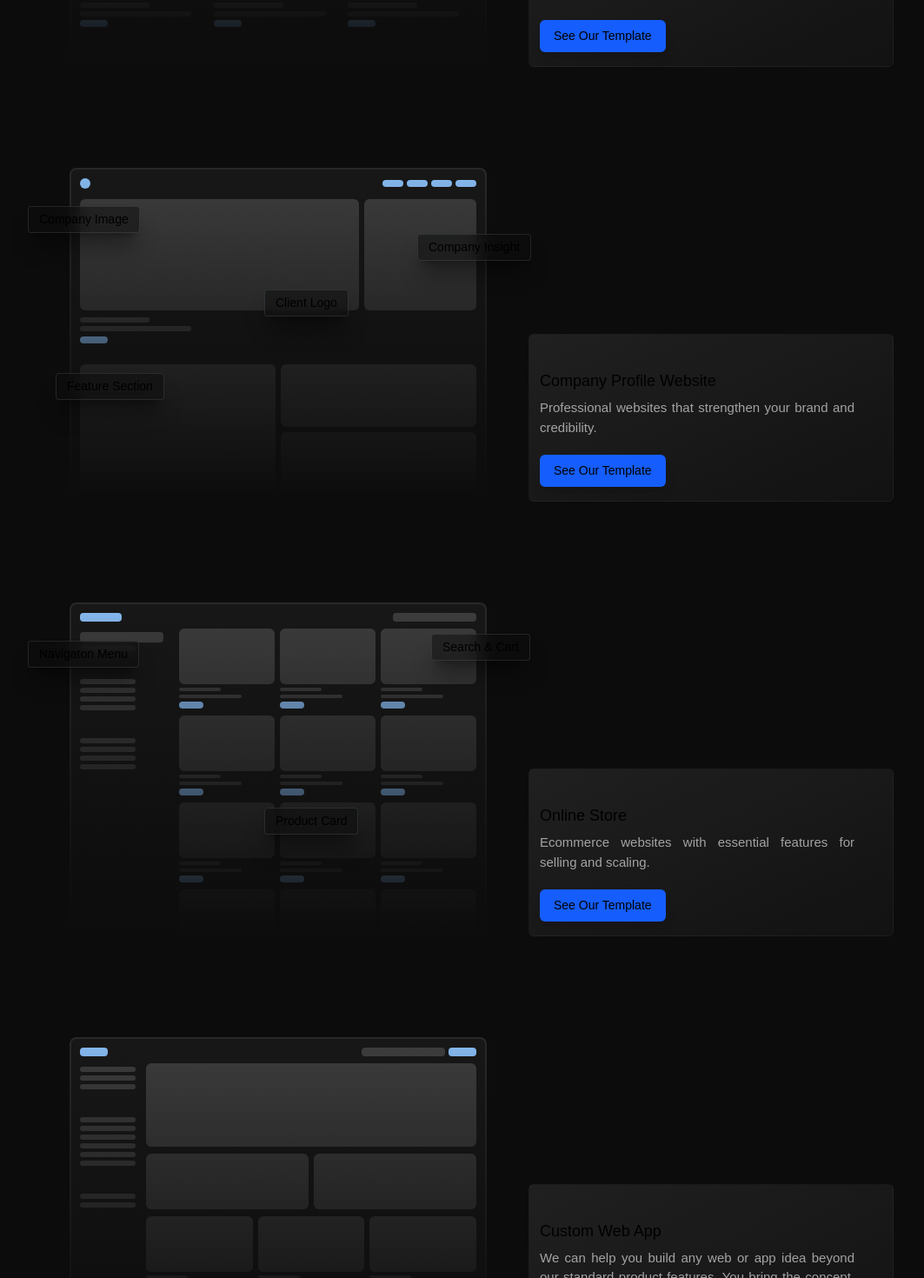
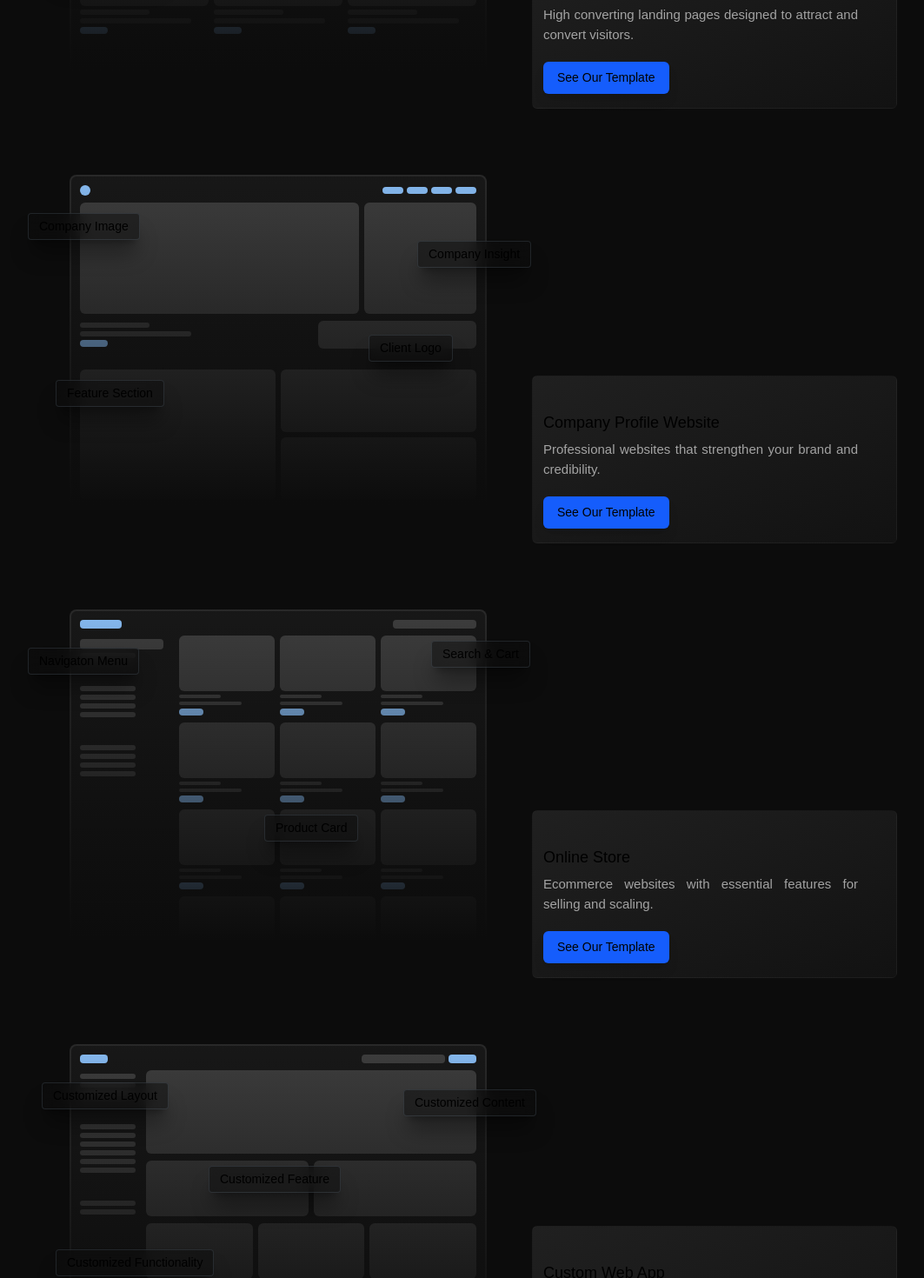
Before and after one commit to salman-setiawan/SAIA, a React (Vite) app: page / in a window 1280 px wide. Shown: the part 2104-3574 px from the top of the page at 87% size, without its empty margins (132-1195 px from the left). Built offline with nearby package versions, Linux system fonts and the light colour scheme; a web font is replaced by a local one.

Commit message:
finishing feature section

```diff
--- a/src/components/CardFeature.jsx
+++ b/src/components/CardFeature.jsx
@@ -14,7 +14,7 @@ const CardFeature = ({label, desc, index}) => {
             <div className="hidden md:block absolute z-20 top-18 left-124 py-1 px-3 rounded bg-[#0c0c0c]/50 backdrop-blur border border-blue-200/12 shadow-xl shadow-black/40 text-[14px]">
               Highlight Product
             </div>
-            <div className="hidden md:block absolute z-20 top-36 left-64 py-1 px-3 rounded bg-[#0c0c0c]/50 backdrop-blur border border-blue-200/12 shadow-xl shadow-black/40 text-[14px]">
+            <div className="hidden md:block absolute z-20 top-40 left-64 py-1 px-3 rounded bg-[#0c0c0c]/50 backdrop-blur border border-blue-200/12 shadow-xl shadow-black/40 text-[14px]">
               Client Logo
             </div>
             <div className="hidden md:block absolute z-20 top-64 left-20 py-1 px-3 rounded bg-[#0c0c0c]/50 backdrop-blur border border-blue-200/12 shadow-xl shadow-black/40 text-[14px]">
@@ -83,14 +83,15 @@ const CardFeature = ({label, desc, index}) => {
             <div className="hidden md:block absolute z-20 top-24 left-124 py-1 px-3 rounded bg-[#0c0c0c]/50 backdrop-blur border border-blue-200/12 shadow-xl shadow-black/40 text-[14px]">
               Company Insight
             </div>
-            <div className="hidden md:block absolute z-20 top-40 left-80 py-1 px-3 rounded bg-[#0c0c0c]/50 backdrop-blur border border-blue-200/12 shadow-xl shadow-black/40 text-[14px]">
+            <div className="hidden md:block absolute z-20 top-51 left-110 py-1 px-3 rounded bg-[#0c0c0c]/50 backdrop-blur border border-blue-200/12 shadow-xl shadow-black/40 text-[14px]">
               Client Logo
             </div>
             <div className="hidden md:block absolute z-20 top-64 left-20 py-1 px-3 rounded bg-[#0c0c0c]/50 backdrop-blur border border-blue-200/12 shadow-xl shadow-black/40 text-[14px]">
               Feature Section
             </div>
             <div className="absolute inset-0 z-10 bg-gradient-to-b from-transparent to-[#0c0c0c]"></div>
-            <div className="absolute h-124 w-[480px] left-1 md:left-24 top-5 rounded-lg border-2 border-white/8 bg-[#181818] p-2.5 space-y-3">
+            <div className="absolute h-124 w-[480px] left-1 md:left-24 top-5 rounded-lg border-2 border-white/8 bg-[#181818] p-2.5 space-y-6">
+              <div className="space-y-2">
                 <div className="flex items-center justify-between">
                   <span className="h-3 w-3 rounded-full bg-blue-300"></span>
                   <div className="flex gap-x-1">
@@ -100,18 +101,17 @@ const CardFeature = ({label, desc, index}) => {
                     <div className="h-2 w-6 rounded bg-blue-300"></div>
                   </div>
                 </div>
-              <div className="space-y-6">
-                <div className="space-y-2">
                 <div className="flex gap-x-1.5">
                   <div className="h-32 w-full rounded-md bg-neutral-700"></div>
                   <div className="h-32 w-2/5 rounded-md bg-neutral-700"></div>
                 </div>
-                  <div className="flex flex-col justify-center gap-y-1.5">
+                <div className="flex justify-between w-full items-center">
                   <div className="space-y-1">
                     <div className="h-1.5 w-20 rounded bg-neutral-700"></div>
                     <div className="h-1.5 w-32 rounded bg-neutral-700"></div>
+                    <div className="h-2 w-8 rounded bg-blue-300"></div>
                   </div>
-                    <div className="h-2 w-8 rounded bg-blue-300"></div>
+                  <div className="h-8 w-2/5 rounded-md bg-neutral-700"></div>
                 </div>
               </div>
               <div className="grid grid-cols-2 gap-1.5">
@@ -119,7 +119,6 @@ const CardFeature = ({label, desc, index}) => {
                 <div className="space-y-1.5">
                   <div className="h-18 rounded-md bg-neutral-700"></div>
                   <div className="h-18 rounded-md bg-neutral-700"></div>
-                  </div>
                 </div>
               </div>
             </div>
@@ -243,6 +242,18 @@ const CardFeature = ({label, desc, index}) => {
       case 3: // Custom Web App
         return (
           <div className="relative h-100 w-full rounded-md overflow-hidden">
+            <div className="hidden md:block absolute z-20 top-16 left-16 py-1 px-3 rounded bg-[#0c0c0c]/50 backdrop-blur border border-blue-200/12 shadow-xl shadow-black/40 text-[14px]">
+              Customized Layout
+            </div>
+            <div className="hidden md:block absolute z-20 top-18 left-120 py-1 px-3 rounded bg-[#0c0c0c]/50 backdrop-blur border border-blue-200/12 shadow-xl shadow-black/40 text-[14px]">
+              Customized Content
+            </div>
+            <div className="hidden md:block absolute z-20 top-40 left-64 py-1 px-3 rounded bg-[#0c0c0c]/50 backdrop-blur border border-blue-200/12 shadow-xl shadow-black/40 text-[14px]">
+              Customized Feature
+            </div>
+            <div className="hidden md:block absolute z-20 top-64 left-20 py-1 px-3 rounded bg-[#0c0c0c]/50 backdrop-blur border border-blue-200/12 shadow-xl shadow-black/40 text-[14px]">
+              Customized Functionality
+            </div>
             <div className="absolute inset-0 z-10 bg-gradient-to-b from-transparent to-[#0c0c0c]"></div>
             <div className="absolute h-124 w-[480px] left-1 md:left-24 top-5 rounded-lg border-2 border-white/8 bg-[#181818] p-2.5 space-y-2">
               <div className="flex items-center justify-between">
@@ -312,7 +323,7 @@ const CardFeature = ({label, desc, index}) => {
   return (
     <div className='relative w-full space-y-1'>
       {renderIllustration()}
-      <div className={`${cardSpecs} absolute bottom-0 right-1 w-[420px] z-50 flex flex-col gap-y-5 pt-10 pb-4`}>
+      <div className={`${cardSpecs} absolute -bottom-14 sm:-bottom-10 right-0 sm:w-[420px] z-50 flex flex-col gap-y-5 pt-10 pb-4`}>
         <div className="space-y-1.5">
           <div className={textHeading3}>{label}</div>
           <div className={`text-[14px] md:text-[15px] text-justify text-white/60 pr-8`}>{desc}</div>
--- a/src/pages/Home.jsx
+++ b/src/pages/Home.jsx
@@ -70,7 +70,7 @@ const Home = () => {
       <ParallaxWithModel />
 
       {/* About Section */}
-      <div className="flex flex-col gap-y-8 lg:gap-y-4 w-full lg:max-w-[1080px] pt-6 lg:pt-12 pb-12 px-4">
+      <div className="flex flex-col gap-y-8 lg:gap-y-4 w-full lg:max-w-[1080px] pt-6 md:pt-12 pb-14 px-4">
         <div className="grid grid-cols-1 md:grid-cols-2 gap-6 items-center">
           {/* Illustration */}
           <div className="relative w-full min-h-64 md:min-h-72 max-h-[320px] rounded-md flex justify-center items-center bg-gradient-to-br from-blue-500/18 via-blue-500/8 to-transparent overflow-hidden">
@@ -112,7 +112,7 @@ const Home = () => {
       </div>
 
       {/* Feature Section */}
-      <div className="flex flex-col gap-y-8 w-full lg:max-w-[1080px] py-12 px-4">
+      <div className="flex flex-col gap-y-8 w-full lg:max-w-[1080px] pt-12 pb-20 px-4">
         <div className="space-y-1">
           <div className={`${textHeading2} md:text-center`}>
             {DataHome.featureSection.head[language]}
@@ -134,7 +134,7 @@ const Home = () => {
       </div>
 
       {/* Userflow Section */}
-      <div className="flex flex-col gap-y-6 w-full py-12 px-4 lg:px-0 mx-auto">
+      <div className="flex flex-col gap-y-6 w-full py-14 px-4 lg:px-0 mx-auto">
         <div className={`${textHeading2} md:text-center`}>
           {DataHome.clientflowSection.head[language]}
         </div>
```
Lines whose indentation alone changed are shown as unchanged.
